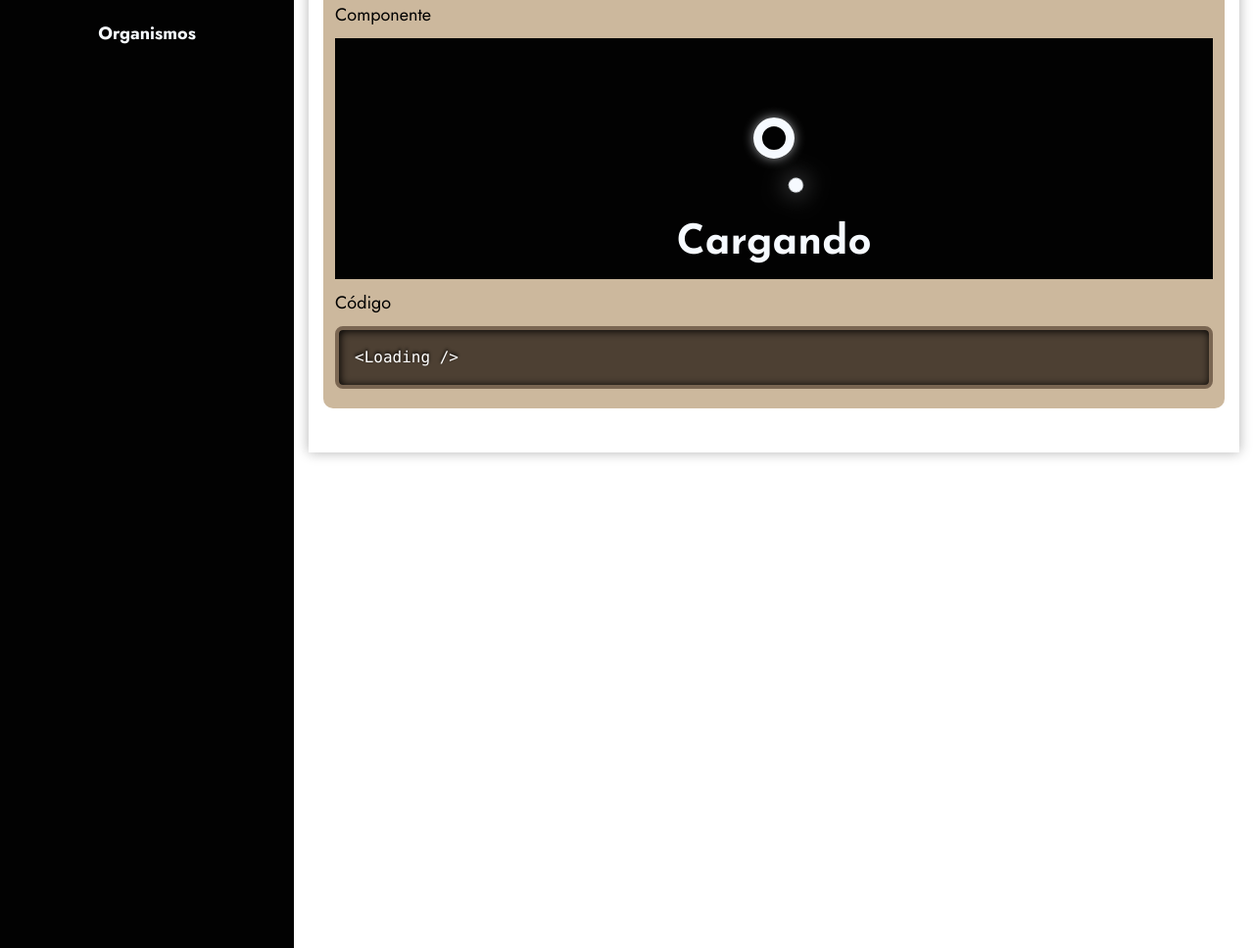
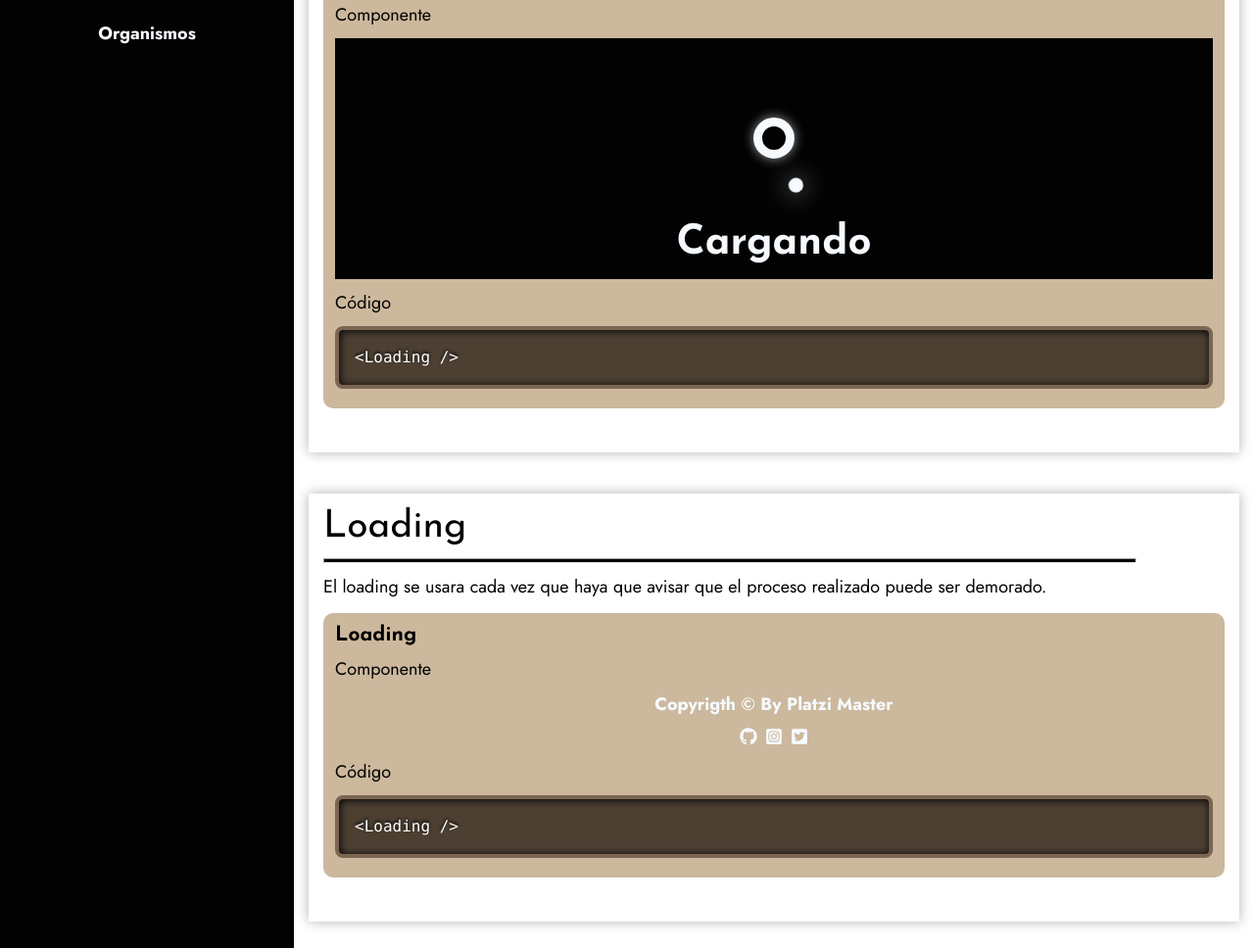
Before and after one commit to WS-Jedp/NeoBit, a React app: page /molecules in a window 1280 px wide and 2054 px high. Shown: the part 1086-2054 px from the top of the page at 98% size. Built offline with nearby package versions, Linux system fonts and the light colour scheme.

Commit message:
feature/footer The component was finished

```diff
--- a/package.json
+++ b/package.json
@@ -50,6 +50,7 @@
     "classnames": "^2.2.6",
     "react": "^16.13.1",
     "react-dom": "^16.13.1",
+    "react-icons": "^3.10.0",
     "react-router-dom": "^5.2.0",
     "react-syntax-highlighter": "^12.2.1"
   }
--- /dev/null
+++ b/src/components/molecules/Footer.jsx
@@ -0,0 +1,17 @@
+import React from 'react';
+import { FaGithub, FaInstagramSquare, FaTwitterSquare } from 'react-icons/fa';
+
+const Footer = () => {
+  return (
+    <footer className="footer-social">
+      <p>Copyrigth © By Platzi Master</p>
+      <div className="social">
+        <FaGithub />
+        <FaInstagramSquare />
+        <FaTwitterSquare />
+      </div>
+    </footer>
+  );
+};
+
+export default Footer;
--- a/src/containers/Molecules.jsx
+++ b/src/containers/Molecules.jsx
@@ -5,6 +5,7 @@ import { dark } from 'react-syntax-highlighter/dist/esm/styles/prism';
 // Componenets
 import Loading from '../components/molecules/Loading';
 import Menu from '../components/molecules/Menu';
+import Footer from '../components/molecules/Footer';
 
 const Molecules = () => {
   return (
@@ -67,6 +68,26 @@ const Molecules = () => {
           </div>
         </div>
       </section>
+
+      <section className="systemContent--section">
+        <h4>Loading</h4>
+        <hr />
+        <p>
+          El loading se usara cada vez que haya que avisar que el proceso realizado puede ser demorado.
+        </p>
+
+        <div className="systemContent--section--components">
+          <div className="container-component">
+            <h5>Loading</h5>
+            <p>Componente</p>
+            <Footer />
+            <p>Código</p>
+            <SyntaxHighlighter language="htmlbars" style={dark}>
+              {`<Loading />`}
+            </SyntaxHighlighter>
+          </div>
+        </div>
+      </section>
     </article>
   );
 };
--- /dev/null
+++ b/src/styles/components/molecules/Footer.scss
@@ -0,0 +1,18 @@
+.footer-social {
+  text-align: center;
+  color: $color-primary-white;
+  p {
+    margin-bottom: $space-elements-small;
+    font-family: $font-primary;
+    font-weight: $font-weight-bold;
+  }
+  .social {
+    font-size: $font-size-p;
+    & svg {
+      margin-right: 8px;
+    }
+    & svg:last-child {
+      margin-right: 0;
+    }
+  }
+}
--- a/src/styles/main.scss
+++ b/src/styles/main.scss
@@ -12,6 +12,7 @@
 @import './components/molecules/Sidebar.scss';
 @import './components/molecules/Loading.scss';
 @import './components/molecules/Menu.scss';
+@import './components/molecules/Footer.scss';
 
 // Layouts
 @import '../styles/layouts/LayoutsDS.scss';
```
Also changed, not shown: 2 other files.
